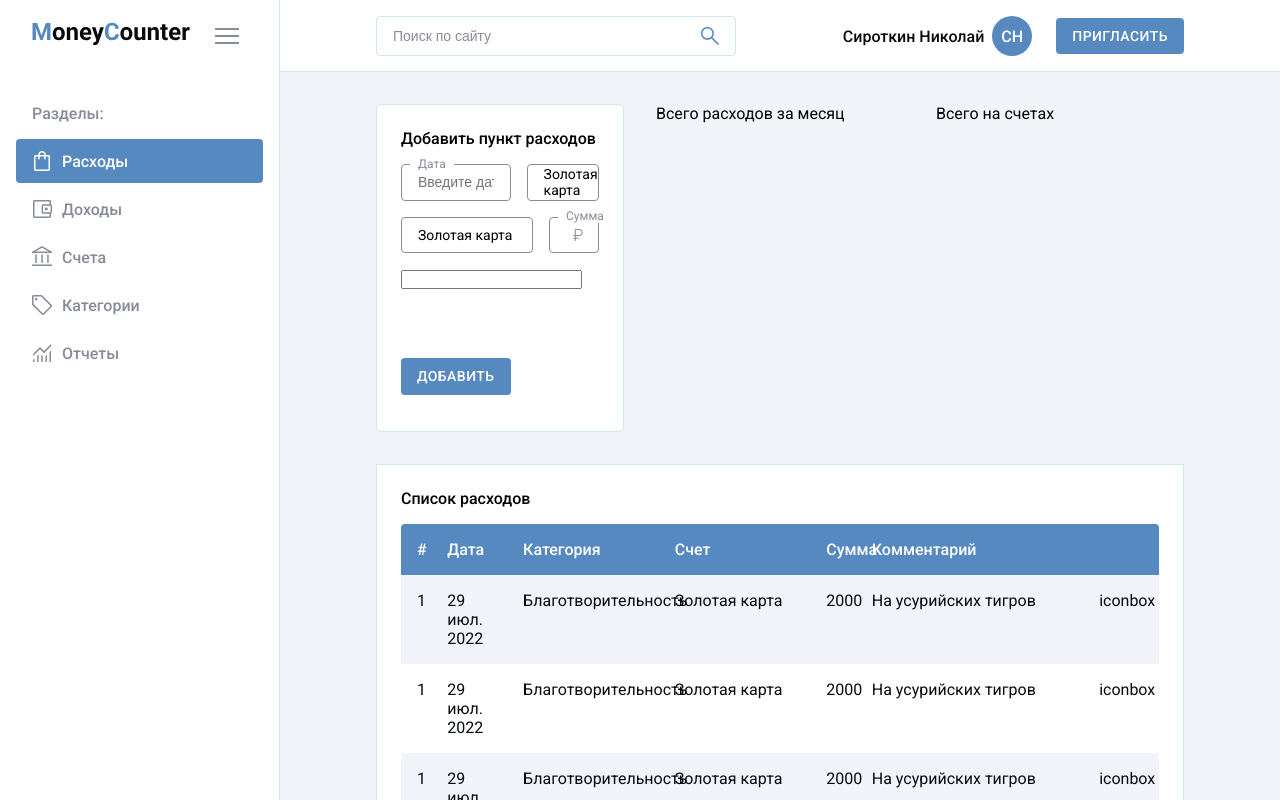
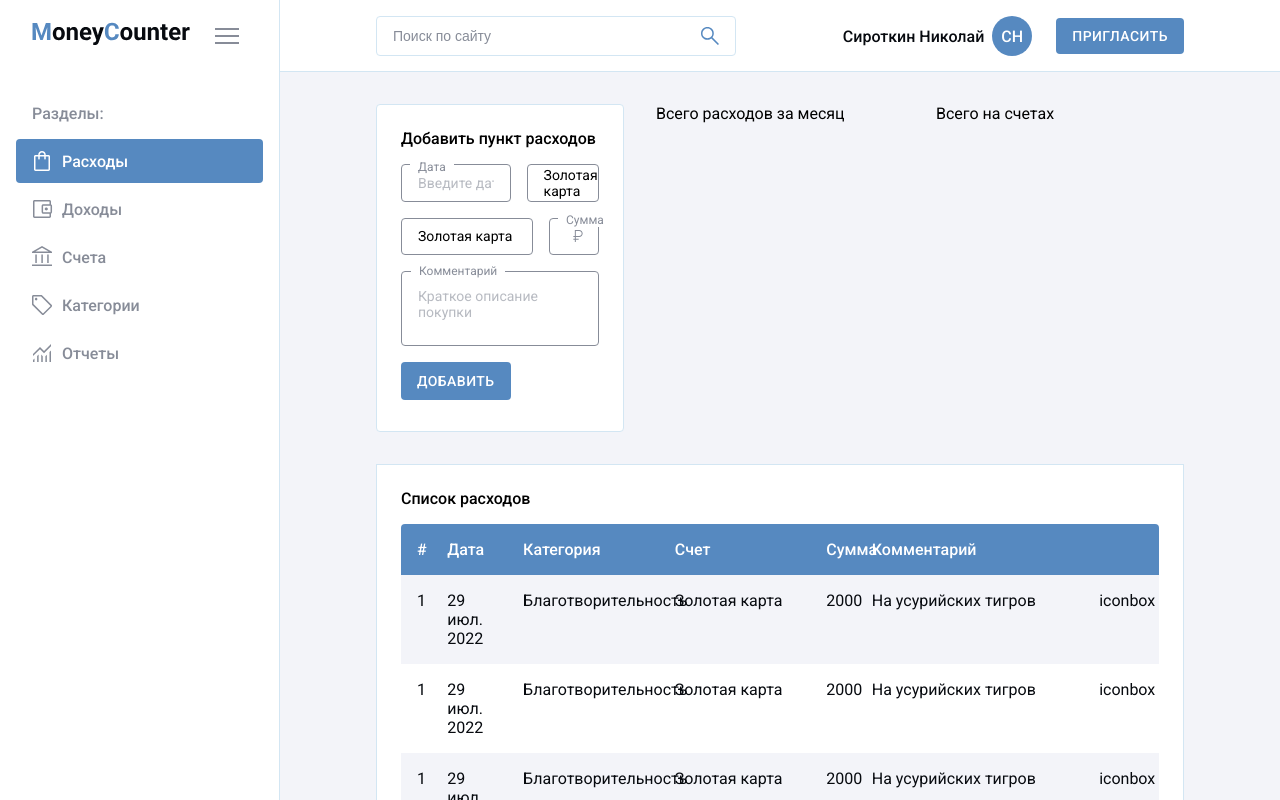
Before and after one commit to nickup8/moneyCounter, a React (Create React App) app: page / in a window 1280 px wide. Shown: the top 800 px of the page. Built offline with nearby package versions, Linux system fonts and the light colour scheme.

Commit message:
Create component TextArea

```diff
--- a/src/components/EnterData/index.jsx
+++ b/src/components/EnterData/index.jsx
@@ -1,6 +1,7 @@
 import React from 'react';
 import { Input } from '../ui/Input';
 import { Button } from './../ui/Button';
+import { TextArea } from '../ui/TextArea';
 
 import iconRub from './../../img/rub.svg';
 
@@ -31,7 +32,7 @@ export const EnterData = () => {
 					/>
 				</div>
 				<div className={style.comments}>
-					<input type="text" />
+					<TextArea />
 				</div>
 				<Button text="Добавить" type="sudmit" />
 			</form>
--- a/src/components/ui/Input/Input.module.scss
+++ b/src/components/ui/Input/Input.module.scss
@@ -8,7 +8,8 @@
 
 .label {
 	position: absolute;
-	top: -20%;
+	top: -30%;
+	transform: translateY(50%);
 	left: 9px;
 	font-size: 12px;
 	background-color: $white;
@@ -19,11 +20,18 @@
 .input {
 	width: 100%;
 	height: 100%;
+	max-height: 40px;
 	border: 1px solid $grey_text;
 	border-radius: 4px;
 	outline: none;
 	padding: 0 16px;
 	font-size: 14px;
+}
+
+.input::placeholder {
+	font-size: 14px;
+	font-family: 'Roboto', sans-serif;
+	color: rgba($color: $grey_text, $alpha: 0.6);
 }
 
 .input:focus {
--- a/src/components/ui/TextArea/index.jsx
+++ b/src/components/ui/TextArea/index.jsx
@@ -1,5 +1,19 @@
 import React from 'react';
+import style from './textArea.module.scss';
 
 export const TextArea = () => {
-	return <div>TextArea</div>;
+	const [textValue, setTextValue] = React.useState('');
+
+	return (
+		<div className={style.textAreaBox}>
+			<label className={style.label}>Комментарий</label>
+			<textarea
+				rows="3"
+				className={style.textarea}
+				value={textValue}
+				onChange={(event) => setTextValue(event.target.value)}
+				placeholder="Краткое описание покупки"
+			></textarea>
+		</div>
+	);
 };
--- a/src/components/ui/TextArea/textArea.module.scss
+++ b/src/components/ui/TextArea/textArea.module.scss
@@ -0,0 +1,33 @@
+@import './../../../scss/variables';
+
+.textAreaBox {
+	width: 100%;
+	border: 1px solid $grey_text;
+	padding: 16px 16px 8px 16px;
+	position: relative;
+	border-radius: 4px;
+}
+
+.textarea {
+	width: 100%;
+	outline: none;
+	resize: none;
+	border: none;
+}
+
+.textarea::placeholder {
+	font-size: 14px;
+	font-family: 'Roboto', sans-serif;
+	color: rgba($color: $grey_text, $alpha: 0.6);
+}
+
+.label {
+	font-size: 12px;
+	color: $grey_text;
+	position: absolute;
+	top: -20%;
+	transform: translateY(50%);
+	left: 9px;
+	padding: 0 8px;
+	background: $white;
+}
```
